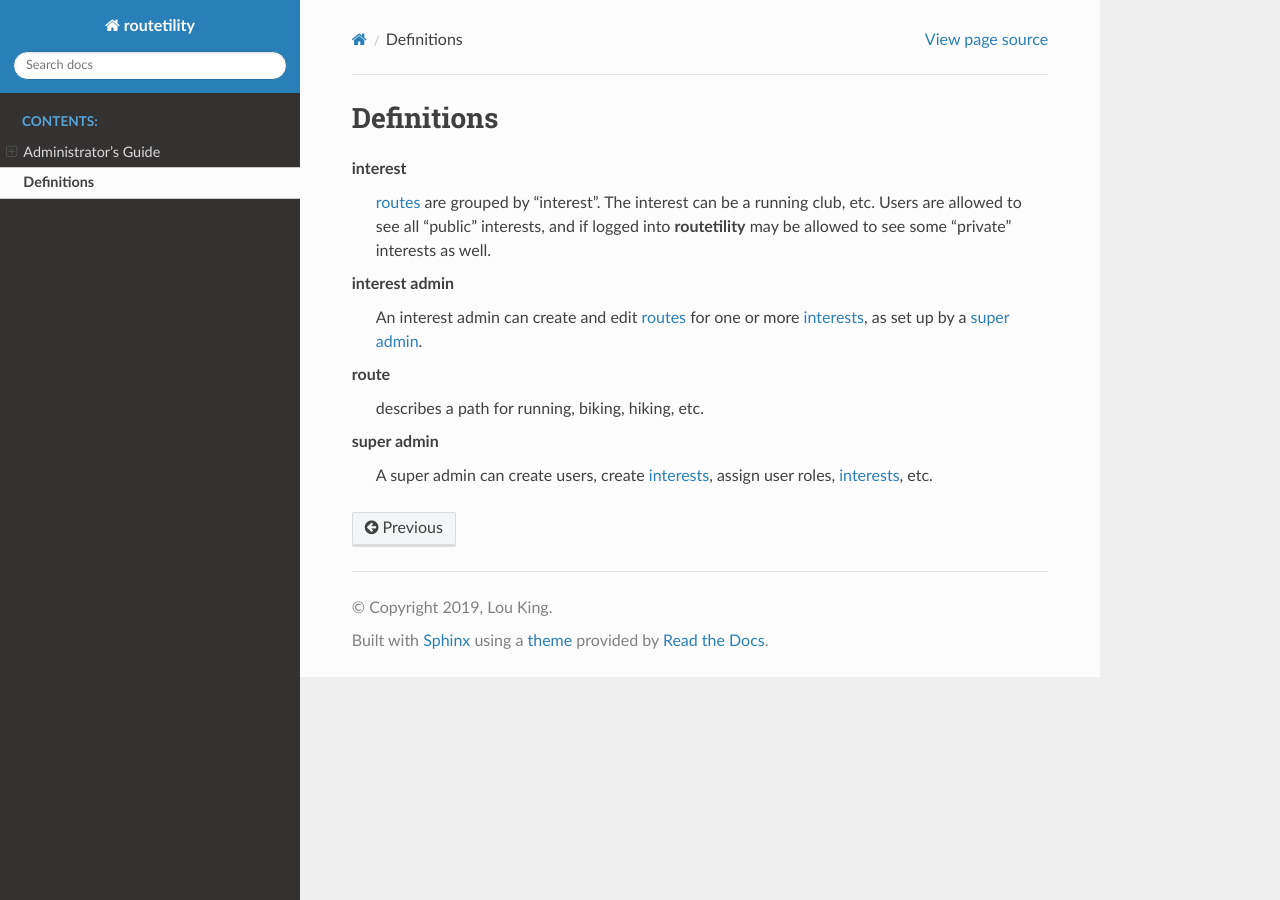
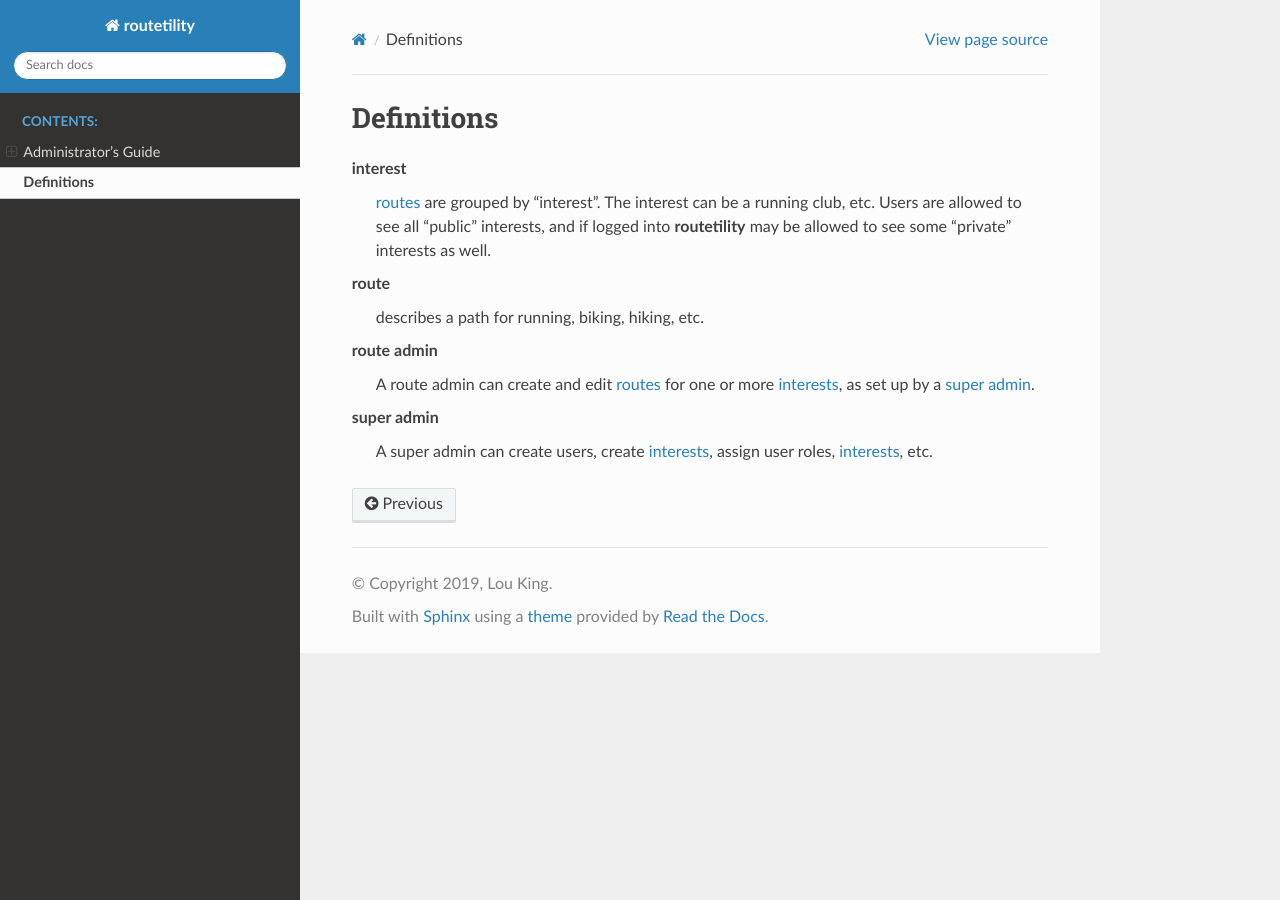
Before and after one commit to louking/runningroutes, a Sphinx documentation site: the page built from docs/source/definitions.rst, in a window 1280 px wide. Built offline with Sphinx 7.4.7 and the Read the Docs theme 2.0.0, drawn with Linux system fonts in a browser that asks for light colours.

Commit message:
rename interest-admin role to routes-admin (#99)

```diff
--- a/docs/source/admin-guide.rst
+++ b/docs/source/admin-guide.rst
@@ -16,9 +16,9 @@
 Adminstrator's Manual
 ==================================
 
-Interest Admin
+Route Admin
 +++++++++++++++
-An :term:`interest admin` can create and edit :term:`routes <route>` for one or more :term:`interests <interest>`,
+An :term:`route admin` can create and edit :term:`routes <route>` for one or more :term:`interests <interest>`,
 as set up by a :term:`super admin`.
 
 .. _access-admin-page:
--- a/docs/source/definitions.rst
+++ b/docs/source/definitions.rst
@@ -14,8 +14,8 @@
         are allowed to see all "public" interests, and if logged into **routetility** may be allowed to
         see some "private" interests as well.
 
-    interest admin
-        An interest admin can create and edit :term:`routes <route>` for one or more
+    route admin
+        A route admin can create and edit :term:`routes <route>` for one or more
         :term:`interests <interest>`, as set up by a :term:`super admin`.
 
     super admin
```
